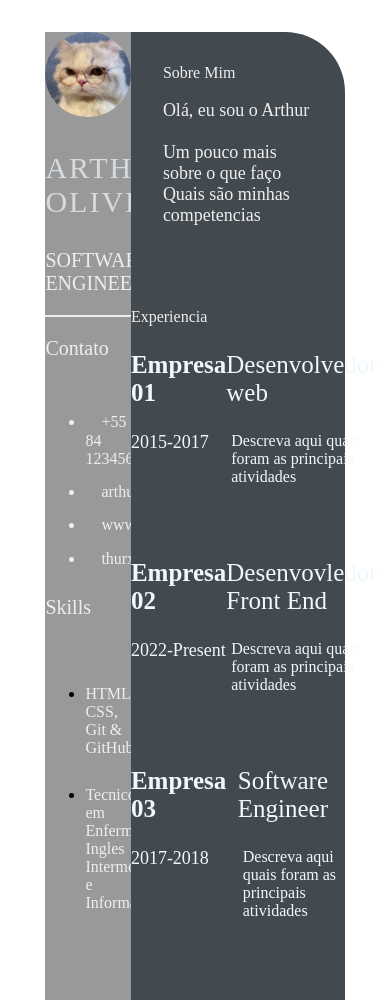
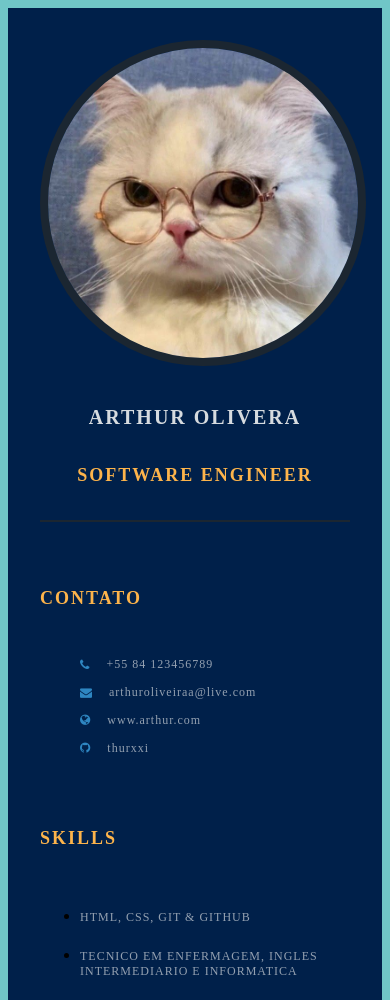
Before and after one commit to thurxxi/devweekgit.github.io, a plain HTML site: page index.html in a window 390 px wide. Shown: the top 1000 px of the page. Drawn offline with Linux system fonts and the light colour scheme.

Commit message:
feature: add index.html

```diff
--- a/index.html
+++ b/index.html
@@ -5,6 +5,13 @@
     <meta http-equiv="X-UA-Compatible" content="IE=edge">
     <meta name="viewport" content="width=device-width, initial-scale=1.0">
     <title>Arthur Anvtunes CV</title>
+
+    <link rel="preconnect" href="https://fonts.googleapis.com">
+    <link rel="preconnect" href="https://fonts.gstatic.com" crossorigin>
+    <link href="https://fonts.googleapis.com/css2?family=Roboto:ital,wght@0,100;0,300;0,400;0,700;1,100;1,300;1,400;1,700&display=swap" rel="stylesheet">
+
+
+    <link rel="stylesheet" href="https://cdnjs.cloudflare.com/ajax/libs/font-awesome/4.7.0/css/font-awesome.min.css">
 
     <link rel="stylesheet" href="style.css">
 
@@ -85,9 +92,23 @@
                             </p>
                         </div>
                     </div>
-                </section>
             </section>
-
+            <section class="awards gap">
+                <div class="right-title">Cursos</div>
+                <div class="awards-contents">
+                    <div class="awards-left">
+                    <p class="awards-company-name">Desenvolvedor Front-End</p>
+                    <p class="awards-time-period">Julho de 2022</p>
+                    </div>
+                    <div class="awards-right">
+                        <p class="awards-name">Curso de UX</p>
+                        <p class="awards-time-period">
+                            Curso feito na EBAC no ano de 2020
+                        </p>
+                    </div>
+                </div>
+            </section>
+        </section>
     </main>
 </body>
 </html>
--- a/style.css
+++ b/style.css
@@ -5,6 +5,10 @@ style.css
     box-sizing: border-box;
     list-style: none;
     font-family: 'Roboto', sans-serif;
+}
+
+body {
+    background-color: #70c6c7;
 }
 
 .resume-contents {
@@ -18,28 +22,29 @@ style.css
 .left-section {
     grid-column: span 2;
     height: 100%;
-    background-color: #999999;
+    background-color: #00204A;
 }
 
 .right-section {
     grid-column: span 5;
     height: 100%;
-    background-color: #424a50;
+    background-color: #4B6982;
     border-radius: 0px 60px 0px 0px;
 }
 
-.left-section-contents{
+.left-section-content{
     padding: 2rem 2rem;
 }
 
 .profile {
     width: 100%;
-    border-bottom: 2px solid #eeeeee;
+    border-bottom: 2px solid #1B2631;
 }
 
 .profile .profile-image {
     width: 100%;
-    border-radius: 100%;
+    border-radius: 50%;
+    border: 8px solid #1B2631;
 }
 
 .name {
@@ -47,19 +52,31 @@ style.css
     font-size: 30px;
     letter-spacing: 2px;
     text-transform: uppercase;
+    text-align: center;
+    font-weight: bold;
+    padding: 1rem 0;
 }
 
 .profession {
-    color: #eeeeee;
+    color: #FDB44B;
     font-size: 20px;
     text-transform: uppercase;
     text-align: center;
+    letter-spacing: 2px;
+    font-weight: bold;
+    padding-bottom: 1rem;
 }
 
 /* .contact-info { border-bottom: 2px solid #1B2631; } */
 .left-title {
-    color: #eeeeee;
+    color: #FDB44B;
     font-size: 20px;
+    letter-spacing: 2px;
+    text-transform: uppercase;
+    font-weight: bold;
+    display: flex;
+    align-items: center;
+    padding-top: 3rem;
 }
 
 .contact-info ul {
@@ -69,14 +86,18 @@ style.css
 .contact-info ul li,
 .references ul li {
     padding: .4rem 0;
-    color: #eeeeee;
+    display: flex;
+    align-items: center;
+    color: #d6dbdfaf;
+    letter-spacing: 1px;
+    font-size: 18px;
 }
 
 .contact-info ul li i,
 .references ul li i {
     padding-right: 1rem;
     font-size: 18px;
-    color: #eeeeee;
+    color: #2E86C1;
 }
 
 .skills ul {
@@ -84,15 +105,46 @@ style.css
 }
 .skills ul li p {
     padding: .4rem 0;
-    color: #eeeeee;
+    color: #d6dbdfaf;
+    font-size: 18px;
+    letter-spacing: 1px;
+    display: flex;
+    align-items: center;
+    text-transform: uppercase;
 }
+
+.referance-name {
+    padding-top: 1.5rem;
+    padding-bottom: .4rem;
+    font-size: 18px;
+    color: #F9E79F;
+    letter-spacing: 1px;
+    text-transform: uppercase;
+}
+
+.referance-profession {
+    font-size: 16px;
+    color: #d6dbdfaf;
+    letter-spacing: 1px;
+    /* text-transform: uppercase; */
+    padding-bottom: .4rem;
+}
+
 
 .right-section-contents {
     padding: 2rem 2rem;
 }
 
 .right-title {
-    color: #eeeeee;
+    color: #70C6C7;
+    font-size: 40px;
+    letter-spacing: 2px;
+    text-transform: uppercase;
+    font-weight: bold;
+    display: flex;
+    align-items: center;
+    padding: 2rem 0;
+    position: relative;
 }
 
 .gap {
@@ -100,7 +152,9 @@ style.css
 }
 .about-me-contents {
     font-size: 18px;
-    color: #eeeeee;
+    letter-spacing: 1px;
+    line-height: 2rem;
+    color: #F1F8FD;
 }
 
 .experience-contents,
@@ -117,23 +171,124 @@ style.css
 .awards-company-name {
     font-size: 25px;
     font-weight: bold;
+    text-transform: uppercase;
+    letter-spacing: 1px;
+    color: #FDB44B;
+    padding-bottom: .4rem;
 }
 
 .exp-time-period,
 .educationp-time-period,
 .awards-time-period {
     font-size: 18px;
+    letter-spacing: 1px;
+    line-height: 2rem;
 }
 
 .exp-position,
 .education-subject,
 .awards-name {
     font-size: 25px;
+    font-weight: bold;
+    text-transform: uppercase;
+    letter-spacing: 1px;
+    color: #FDB44B;
+    padding-bottom: .4rem;
 }
 
 .exp-desc,
 .education-desc,
 .awards-desc {
     font-size: 16px;
+    letter-spacing: 1px;
+    line-height: 1.5rem;
+    border-left: 3px solid #a5a3a3;
     padding-left: 5px;
 }
+
+/* Media queries */
+@media screen and (max-width:780px) {
+    .experience-contents,
+    .education-contents,
+    .awards-contents {
+        grid-template-columns: repeat(1, 1fr);
+    }
+}
+
+@media screen and (max-width:780px) {
+    .left-section {
+        grid-column: span 3;
+    }
+
+    .right-section {
+        grid-column: span 4;
+    }
+
+}
+
+@media screen and (max-width:1200px) {
+    .resume-contents {
+        grid-template-columns: repeat(1, 1fr);
+    }
+}
+
+@media screen and (max-width:390px) {
+    .resume-contents {
+        width: 100%;
+        margin: 0 auto;
+    }
+
+    .name {
+        font-size: 20px;
+    }
+
+    .profession {
+        font-size: 18px;
+    }
+
+    .left-title {
+        font-size: 18px;
+    }
+
+    .right-title {
+        font-size: 18px;
+    }
+
+    .contact-info ul li,
+    .references ul li {
+        font-size: 12px;
+    }
+
+    .contact-info ul li i,
+    .references ul li i {
+        /* padding-right: 1rem; */
+        font-size: 12px;
+    }
+
+    .skills ul li p {
+        font-size: 12px;
+    }
+
+    .about-me-contents {
+        font-size: 16px;
+        line-height: 1.5rem;
+    }
+
+    .exp-company-name,
+    .education-school-name,
+    .awards-company-name {
+        font-size: 18px;
+    }
+
+    .exp-time-period,
+    .educationp-time-period,
+    .awards-time-period {
+        font-size: 16px;
+    }
+
+    .exp-position,
+    .education-subject,
+    .awards-name {
+        font-size: 18px;
+    }
+}
```
